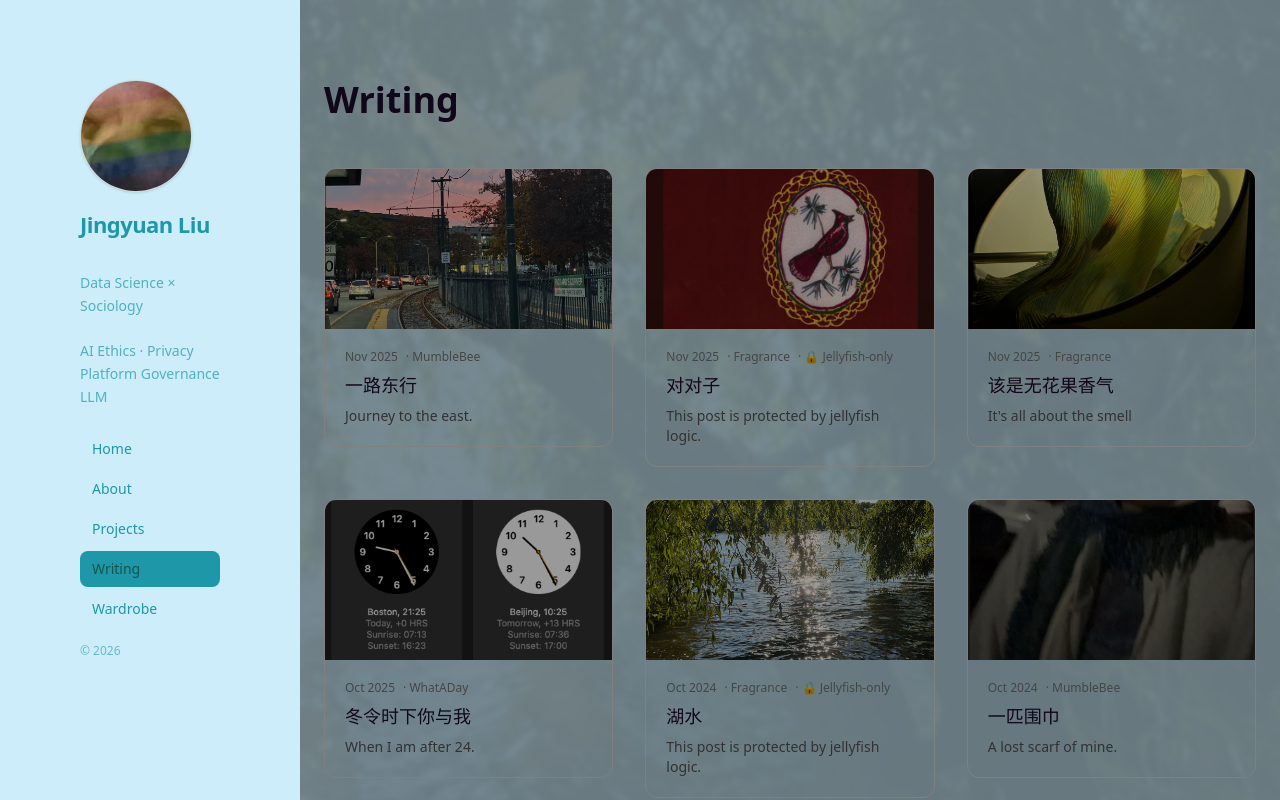
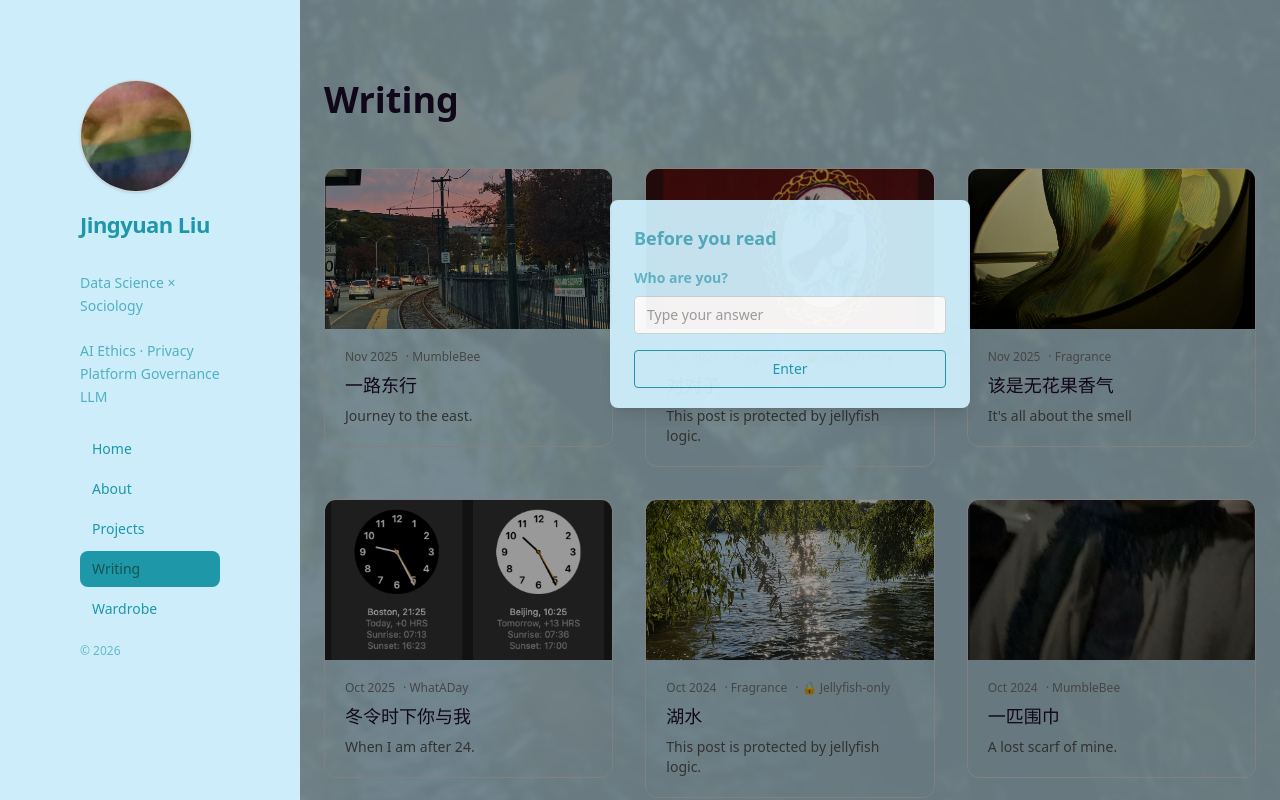
Before and after one commit to juanliu27/juanweb, a Next.js app: page /writing in a window 1280 px wide. Shown: the top 800 px of the page. Built offline with nearby package versions, Linux system fonts and the light colour scheme.

Commit message:
fix: position of jellyfishmodal, update: color

```diff
--- a/src/components/JellyfishModal.tsx
+++ b/src/components/JellyfishModal.tsx
@@ -12,7 +12,7 @@ export default function JellyfishModal({
   const submit = () => {
     const isJellyfish = answer.trim().toLowerCase() === "jellyfish";
 
-    // ✅ 写入 sessionStorage（不是 localStorage）
+    // sessionStorage：仅当前 tab 有效
     sessionStorage.setItem(
       "jellyfish_verified",
       isJellyfish ? "true" : "false"
@@ -22,18 +22,46 @@ export default function JellyfishModal({
   };
 
   return (
-    <div className="fixed inset-0 z-50 flex items-center justify-center bg-black/40">
-      <div className="bg-white dark:bg-neutral-900 rounded-lg p-6 w-[360px]">
-        <h2 className="text-lg font-medium mb-4">
+    <div
+      className="
+        fixed inset-0 z-50
+        flex items-center justify-center
+        pt-[25vh]
+        bg-black/40 dark:bg-black/60
+      "
+    >
+      <div
+        className="
+          w-[360px]
+          self-start
+          h-auto
+          max-h-fit
+          rounded-lg px-6 pt-6 pb-5
+          text-[var(--brand-contrast)]
+          bg-[var(--background)]
+          shadow-lg
+          opacity-95
+        "
+      >
+        <h2 className="text-lg font-medium mb-4 opacity-70 font-semibold ">
           Before you read
         </h2>
 
-        <p className="text-sm text-neutral-600 mb-2">
+        <p className="text-sm mb-2 opacity-60 font-semibold">
           Who are you?
         </p>
 
         <input
-          className="w-full border border-neutral-300 rounded px-3 py-2 mb-4 text-sm"
+          className="
+            w-full mb-4 px-3 py-2 rounded
+            text-sm
+            border border-neutral-300 dark:border-neutral-700
+            bg-white dark:bg-neutral-800
+            text-neutral-900 dark:text-neutral-100
+            placeholder:text-neutral-400 dark:placeholder:text-neutral-500
+            focus:outline-none focus:ring-2
+            focus:ring-neutral-400 dark:focus:ring-neutral-600
+          "
           placeholder="Type your answer"
           value={answer}
           onChange={(e) => setAnswer(e.target.value)}
@@ -41,7 +69,14 @@ export default function JellyfishModal({
 
         <button
           onClick={submit}
-          className="w-full bg-black text-white py-2 rounded text-sm hover:bg-neutral-800"
+          className="
+            w-full py-2 rounded text-sm font-medium
+            bg-[var(--background)]
+            text-[var(--brand-contrast)]
+            border border-[var(--brand-contrast)]
+            hover:opacity-90
+            transition
+          "
         >
           Enter
         </button>
```
